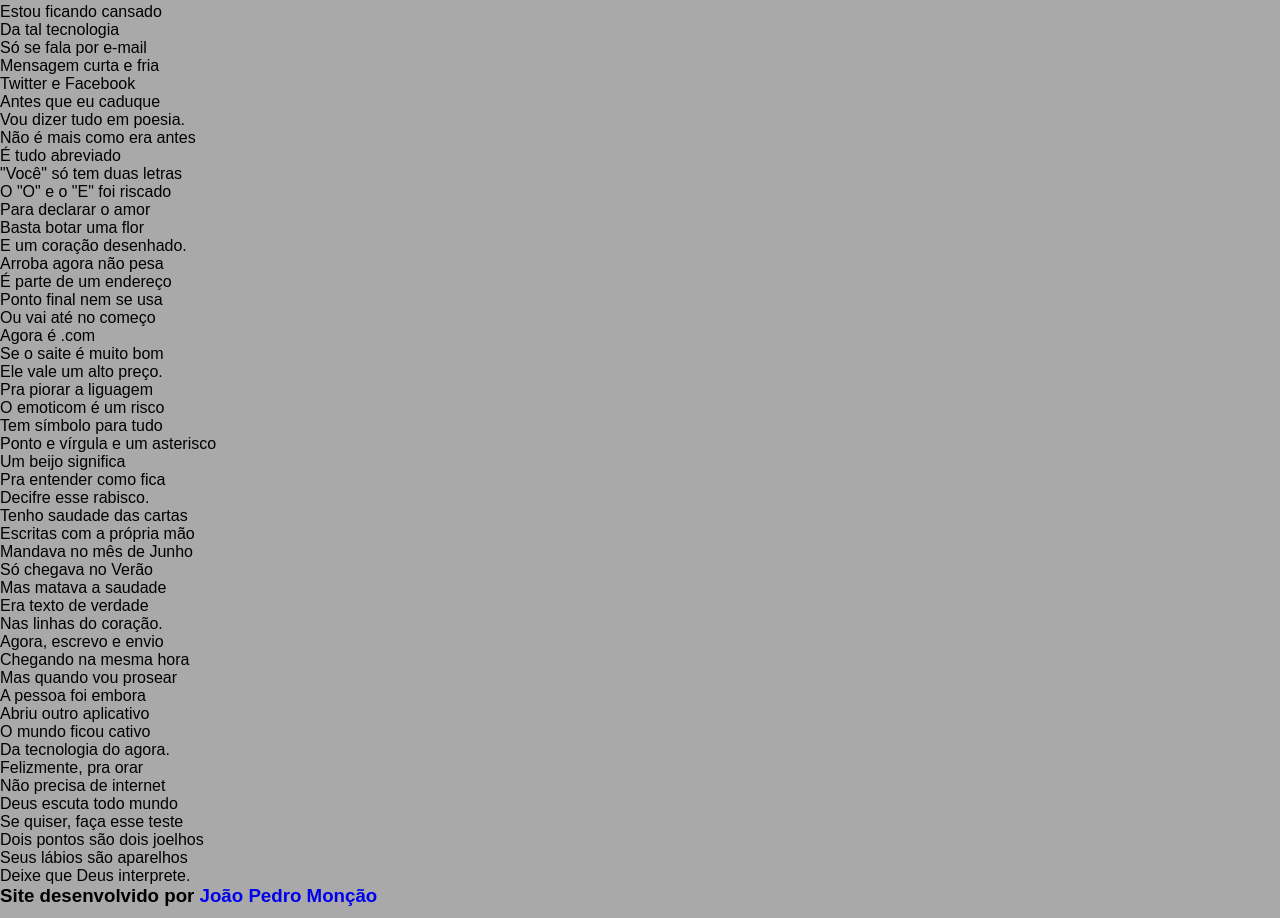
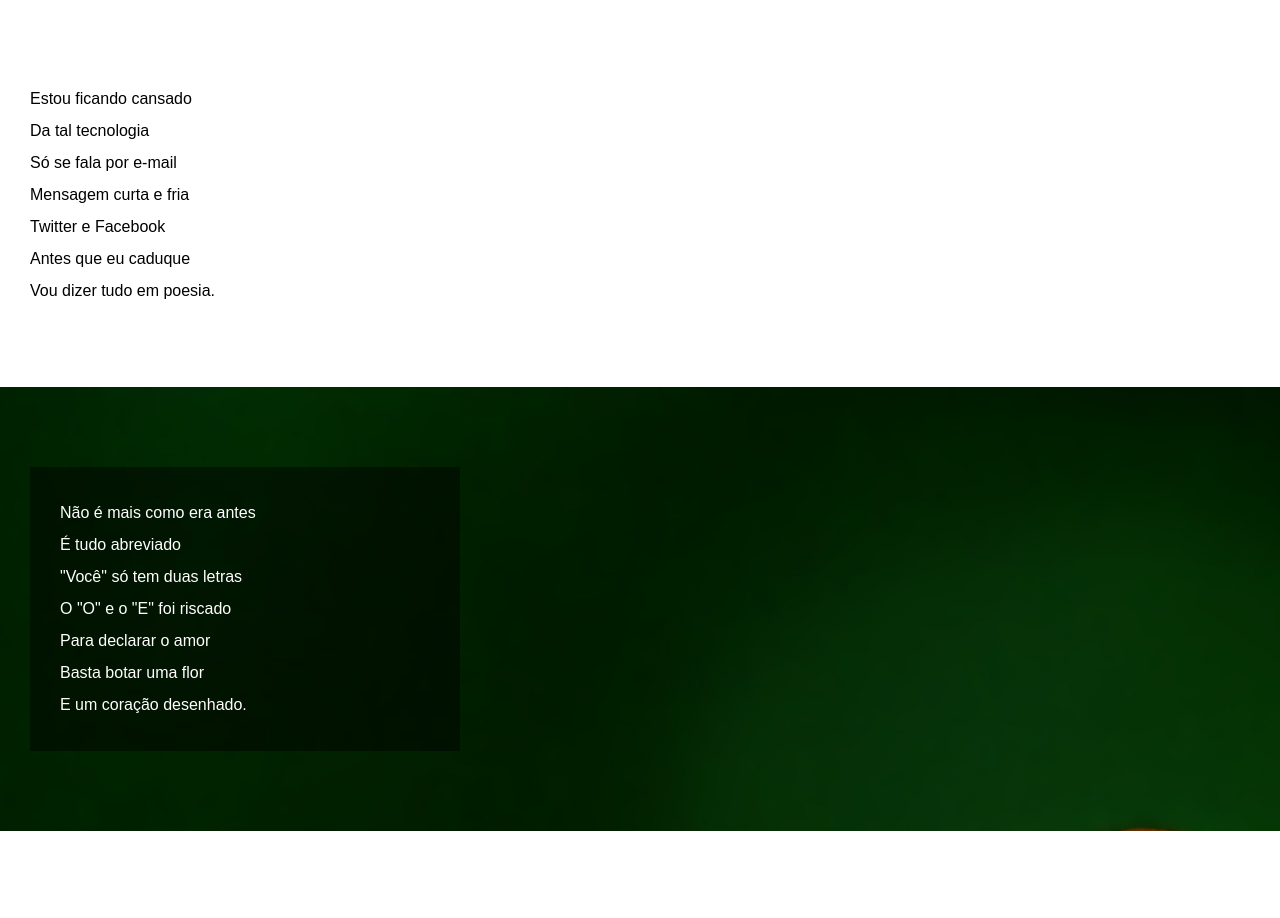
Before and after one commit to jpmoncao/html-css, a plain HTML site: page desafios/modulo-02/d012/cordel.html in a window 1280 px wide. Shown: the part 297-1215 px from the top of the page. Drawn offline with Linux system fonts and the light colour scheme.

Commit message:
estrutura css

```diff
--- a/desafios/modulo-02/d012/cordel.html
+++ b/desafios/modulo-02/d012/cordel.html
@@ -21,7 +21,7 @@
     </header>
 
     <main>
-        <section>
+        <section class="section-normal">
             <p>
                 Estou ficando cansado <br>
                 Da tal tecnologia <br>
@@ -33,7 +33,7 @@
             </p>
         </section>
 
-        <section>
+        <section class="section-image">
             <p>
                 Não é mais como era antes <br>
                 É tudo abreviado <br>
@@ -46,7 +46,7 @@
             <!--Background 001-->
         </section>
 
-        <section>
+        <section class="section-normal">
             <p>
                 Arroba agora não pesa <br>
                 É parte de um endereço <br>
@@ -66,7 +66,7 @@
             </p>
         </section>
 
-        <section>
+        <section class="section-image">
                 <p>
                     Tenho saudade das cartas <br>
                     Escritas com a própria mão <br>
@@ -78,7 +78,7 @@
                 </p>
                 <!--Background 002-->
         </section>
-        <section>
+        <section class="section-normal">
             <p>
                 Agora, escrevo e envio <br>
                 Chegando na mesma hora <br>
--- a/desafios/modulo-02/d012/style.css
+++ b/desafios/modulo-02/d012/style.css
@@ -18,13 +18,13 @@ html, body {
     min-height: 100vh;
     background-color: darkgray;
 }
+
+/* HEADER */
 header {
-    min-height: ;
 
     background-color: black;
     color: white;
 
-    margin-bottom: 50px;
     padding: 50px 0px;
 }
 
@@ -50,3 +50,57 @@ header > h2 > a{
 header > h2 > a:hover{
     text-decoration: underline;
 }
+
+/* MAIN */
+main {
+    background-color: white;
+    padding-top: 50px;
+}
+
+section {
+    padding: 10vh 0px;
+    padding-left: 30px;
+
+    line-height: 2em;
+}
+
+.section-normal {
+    background-color: white;
+
+}
+
+.section-image {
+    background-image: url(img/background001.jpg);
+
+    color: white;
+}
+
+.section-image > p {
+    display: inline-block;
+
+    background-color: rgba(0, 0, 0, 0.45);
+    width: 370px;
+    padding: 30px;
+}
+
+/* FOOTER */
+footer {
+    background-color: black;
+    color: white;
+    font-size: 0.7em;
+
+    padding: 10px;
+
+    text-align: center;
+}
+
+footer > h3 > a{
+    text-decoration: none;
+
+    font-weight: bold;
+    color: white;
+}
+
+footer > h3 > a:hover{
+    text-decoration: underline;
+}
```
Also changed, not shown: desafios/modulo-02/d012/img/background001.jpg (renamed from desafios/modulo-02/d012/imagens/background001.jpg), desafios/modulo-02/d012/img/background002.jpg (renamed from desafios/modulo-02/d012/imagens/background002.jpg).
